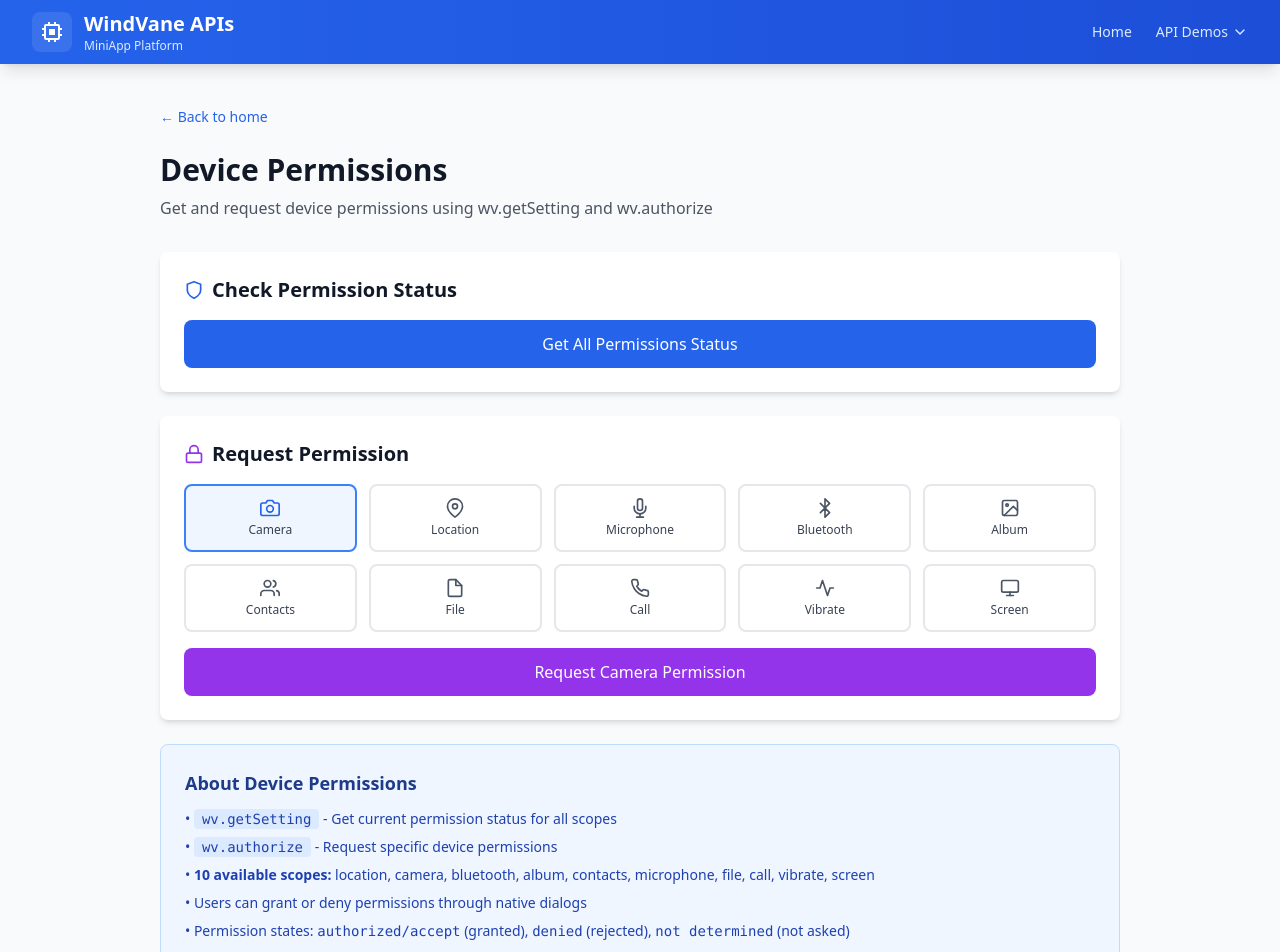
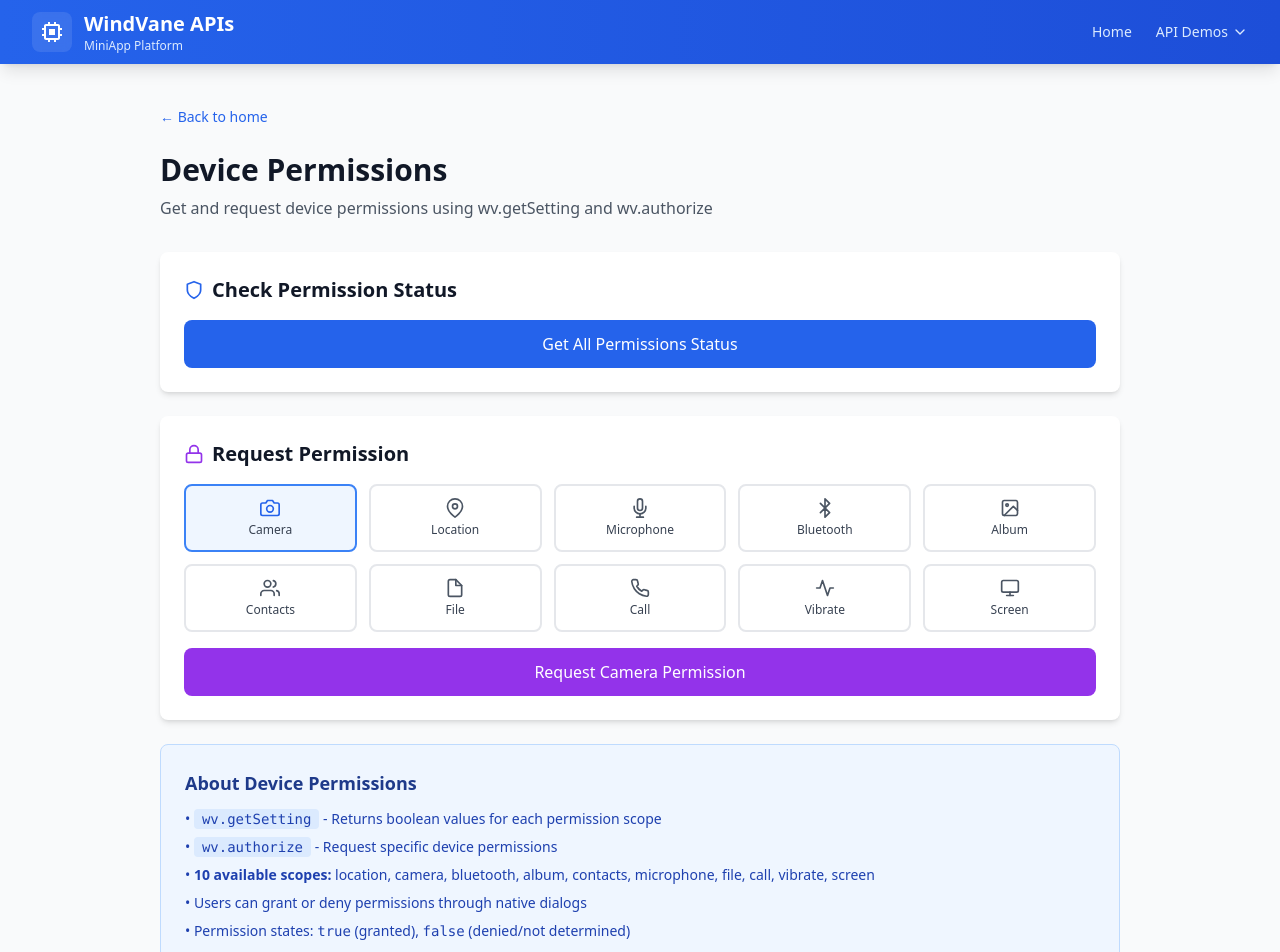
Before and after one commit to mahou-anisphia/miniapp-sample-code, a React (Create React App) app: page /permissions/device in a window 1280 px wide. Shown: the top 952 px of the page. Built offline with nearby package versions, Linux system fonts and the light colour scheme; the HTML template or start-up script is replaced by a standard one.

Commit message:
bug: fixed data type of getSetting impl

```diff
--- a/package.json
+++ b/package.json
@@ -1,6 +1,6 @@
 {
   "name": "create-emas-miniapp",
-  "version": "0.0.20",
+  "version": "0.0.22",
   "private": true,
   "dependencies": {
     "@testing-library/jest-dom": "^5.16.5",
--- a/src/pages/permissions/Page.tsx
+++ b/src/pages/permissions/Page.tsx
@@ -1,6 +1,6 @@
 import React, { useState } from "react";
 import { Link } from "react-router-dom";
-import { getSetting } from "./device/getSetting";
+import { getSetting, AuthSetting } from "./device/getSetting";
 import { authorize, PermissionScope } from "./device/authorize";
 import {
   FiLock,
@@ -18,12 +18,8 @@ import {
   FiMonitor
 } from "react-icons/fi";
 
-interface PermissionStatus {
-  [key: string]: string | undefined;
-}
-
 export const DevicePermissionsPage: React.FC = () => {
-  const [permissionStatus, setPermissionStatus] = useState<PermissionStatus>({});
+  const [permissionStatus, setPermissionStatus] = useState<AuthSetting>({});
   const [loading, setLoading] = useState(false);
   const [error, setError] = useState("");
   const [success, setSuccess] = useState("");
@@ -55,7 +51,7 @@ export const DevicePermissionsPage: React.FC = () => {
 
       // Check if authorization was successful
       if (result.successScope && result.successScope[scope]) {
-        setPermissionStatus(prev => ({ ...prev, [scope]: "authorized" }));
+        setPermissionStatus(prev => ({ ...prev, [scope]: true }));
         setSuccess(`${scope} permission granted successfully`);
       } else {
         setError(result.msg || `Permission denied for ${scope}`);
@@ -127,11 +123,11 @@ export const DevicePermissionsPage: React.FC = () => {
               <div key={key} className="flex items-center justify-between p-3 bg-gray-50 rounded-lg">
                 <span className="font-medium text-gray-700 capitalize">{key}</span>
                 <span className={`px-3 py-1 rounded-full text-sm ${
-                  value === "authorized" || value === "accept"
+                  value === true
                     ? "bg-green-100 text-green-800"
                     : "bg-red-100 text-red-800"
                 }`}>
-                  {value}
+                  {value === true ? "Authorized" : "Denied"}
                 </span>
               </div>
             ))}
@@ -208,7 +204,7 @@ export const DevicePermissionsPage: React.FC = () => {
         </h2>
         <ul className="space-y-2 text-sm text-blue-800">
           <li>
-            • <code className="bg-blue-100 px-2 py-0.5 rounded">wv.getSetting</code> - Get current permission status for all scopes
+            • <code className="bg-blue-100 px-2 py-0.5 rounded">wv.getSetting</code> - Returns boolean values for each permission scope
           </li>
           <li>
             • <code className="bg-blue-100 px-2 py-0.5 rounded">wv.authorize</code> - Request specific device permissions
@@ -220,7 +216,7 @@ export const DevicePermissionsPage: React.FC = () => {
             • Users can grant or deny permissions through native dialogs
           </li>
           <li>
-            • Permission states: <code>authorized/accept</code> (granted), <code>denied</code> (rejected), <code>not determined</code> (not asked)
+            • Permission states: <code>true</code> (granted), <code>false</code> (denied/not determined)
           </li>
         </ul>
       </div>
--- a/src/pages/permissions/device/getSetting.ts
+++ b/src/pages/permissions/device/getSetting.ts
@@ -1,7 +1,18 @@
-interface GetSettingResult {
-  authSetting: {
-    [key: string]: string;
-  };
+export interface AuthSetting {
+  location?: boolean;
+  camera?: boolean;
+  bluetooth?: boolean;
+  album?: boolean;
+  contacts?: boolean;
+  microphone?: boolean;
+  file?: boolean;
+  call?: boolean;
+  vibrate?: boolean;
+  screen?: boolean;
+}
+
+export interface GetSettingResult {
+  authSetting: AuthSetting;
 }
 
 export const getSetting = (): Promise<GetSettingResult> => {
```
Also changed, not shown: 1 other file (tests, documents, lock files or other folders).
